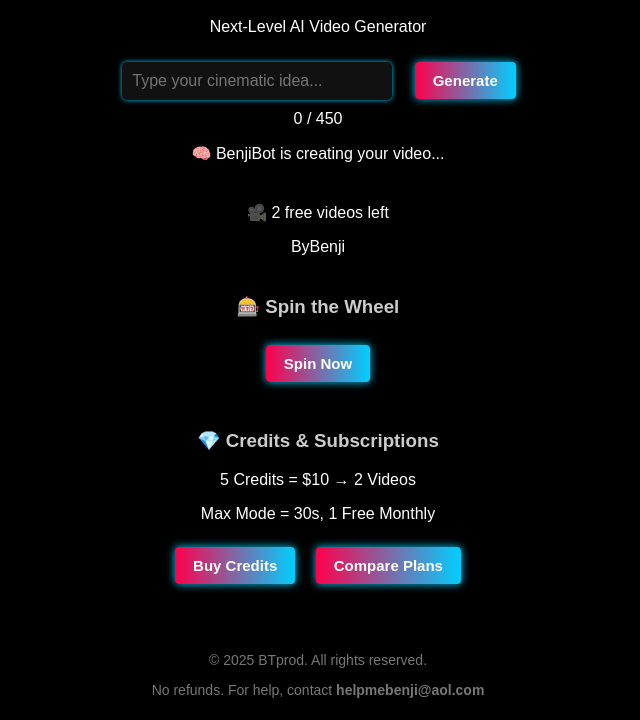
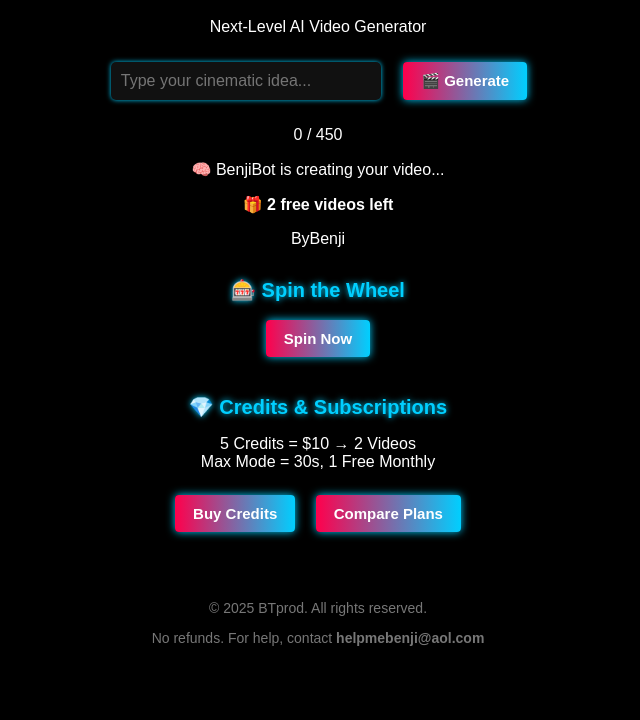
Before and after one commit to Mrbenji888/Byprod-beta, a plain HTML site: page index.html in a window 1280 px wide. Shown: the part 80-800 px from the top of the page, without its empty margins (322-962 px from the left). Drawn offline with Linux system fonts and the light colour scheme.

Commit message:
Update index.html

```diff
--- a/index.html
+++ b/index.html
@@ -2,51 +2,31 @@
 <html lang="en">
 <head>
   <meta charset="UTF-8" />
-  <meta name="viewport" content="width=device-width, initial-scale=1.0" />
-  <title>BTprod.com - AI Video Generator</title>
+  <meta name="viewport" content="width=device-width, initial-scale=1.0"/>
+  <title>BTprod.com</title>
   <link rel="stylesheet" href="style.css" />
 </head>
 <body>
   <div class="container">
-    <header>
-      <h1>BTprod.com</h1>
+    <h1 class="site-title">BTprod.com</h1>
     <p class="subtitle">Next-Level AI Video Generator</p>
-    </header>
 
-    <div class="input-section">
-      <input
-        type="text"
-        id="promptInput"
-        placeholder="Type your cinematic idea..."
-        maxlength="450"
-      />
-      <button onclick="generateVideo()">Generate</button>
-      <div id="charCount">0 / 450</div>
-    </div>
+    <input id="promptInput" type="text" maxlength="450" placeholder="Type your cinematic idea..." />
+    <button onclick="generateVideo()">🎬 Generate</button>
+    <p id="charCount">0 / 450</p>
 
-    <div id="loadingScreen" class="loading">
     <p>🧠 BenjiBot is creating your video...</p>
-      <div class="progress-circle" id="progressCircle"></div>
-    </div>
+    <p>🎁 <strong>2 free videos left</strong></p>
+    <p class="watermark">ByBenji</p>
 
-    <section class="free-videos">
-      <p>🎥 2 free videos left</p>
-      <p id="videoResultText">ByBenji</p>
-    </section>
-
-    <section class="spin-wheel">
-      <h3>🎰 Spin the Wheel</h3>
+    <h3 class="section-title">🎰 Spin the Wheel</h3>
     <button onclick="spinWheel()">Spin Now</button>
     <p id="wheelResult"></p>
-    </section>
 
-    <section class="credits">
-      <h3>💎 Credits & Subscriptions</h3>
-      <p>5 Credits = $10 → 2 Videos</p>
-      <p>Max Mode = 30s, 1 Free Monthly</p>
+    <h3 class="section-title">💎 Credits & Subscriptions</h3>
+    <p>5 Credits = $10 → 2 Videos<br>Max Mode = 30s, 1 Free Monthly</p>
     <button>Buy Credits</button>
     <button>Compare Plans</button>
-    </section>
 
     <footer>
       <p>© 2025 BTprod. All rights reserved.</p>
@@ -54,6 +34,11 @@
     </footer>
   </div>
 
+  <div id="loadingScreen" style="display: none;">
+    <div id="progressCircle" class="progress-circle"></div>
+    <p>BenjiBot is creating your video.</p>
+  </div>
+
   <script src="script.js"></script>
 </body>
 </html>
```
Lines whose indentation alone changed are shown as unchanged.
